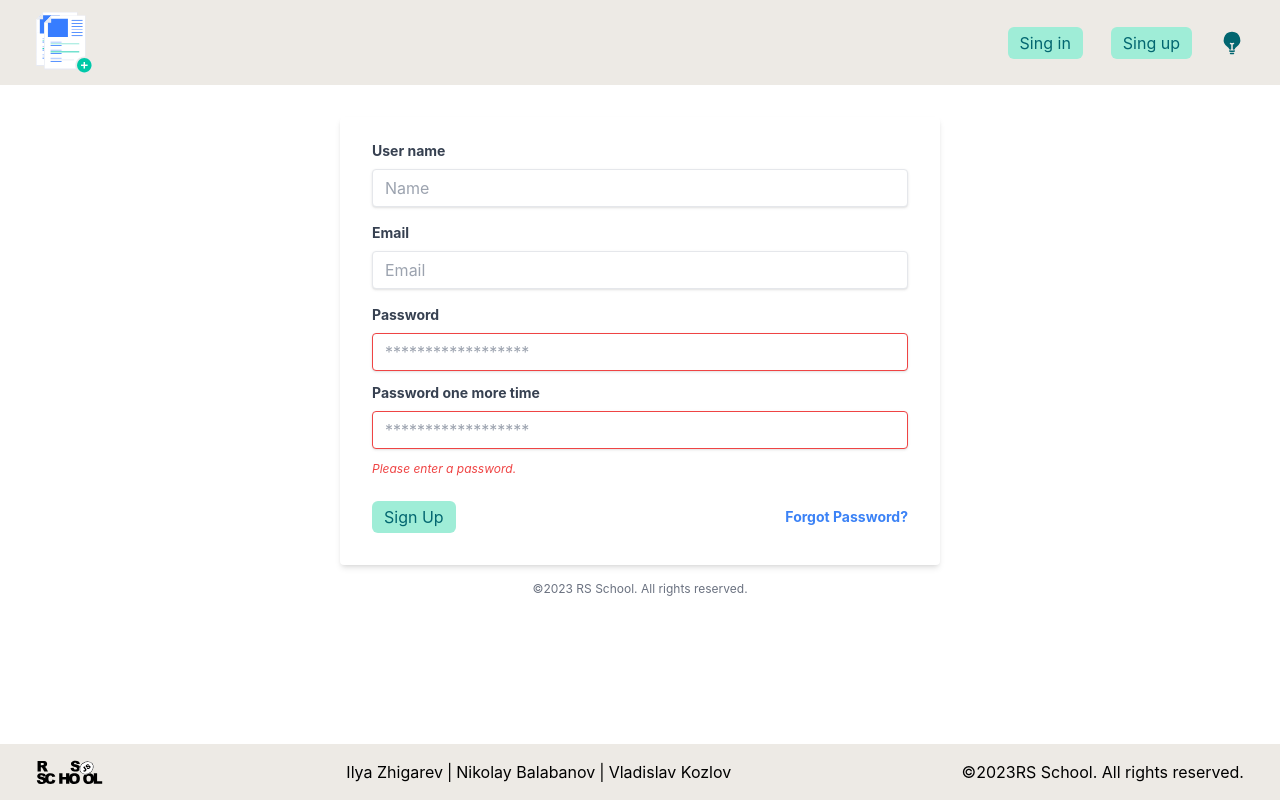
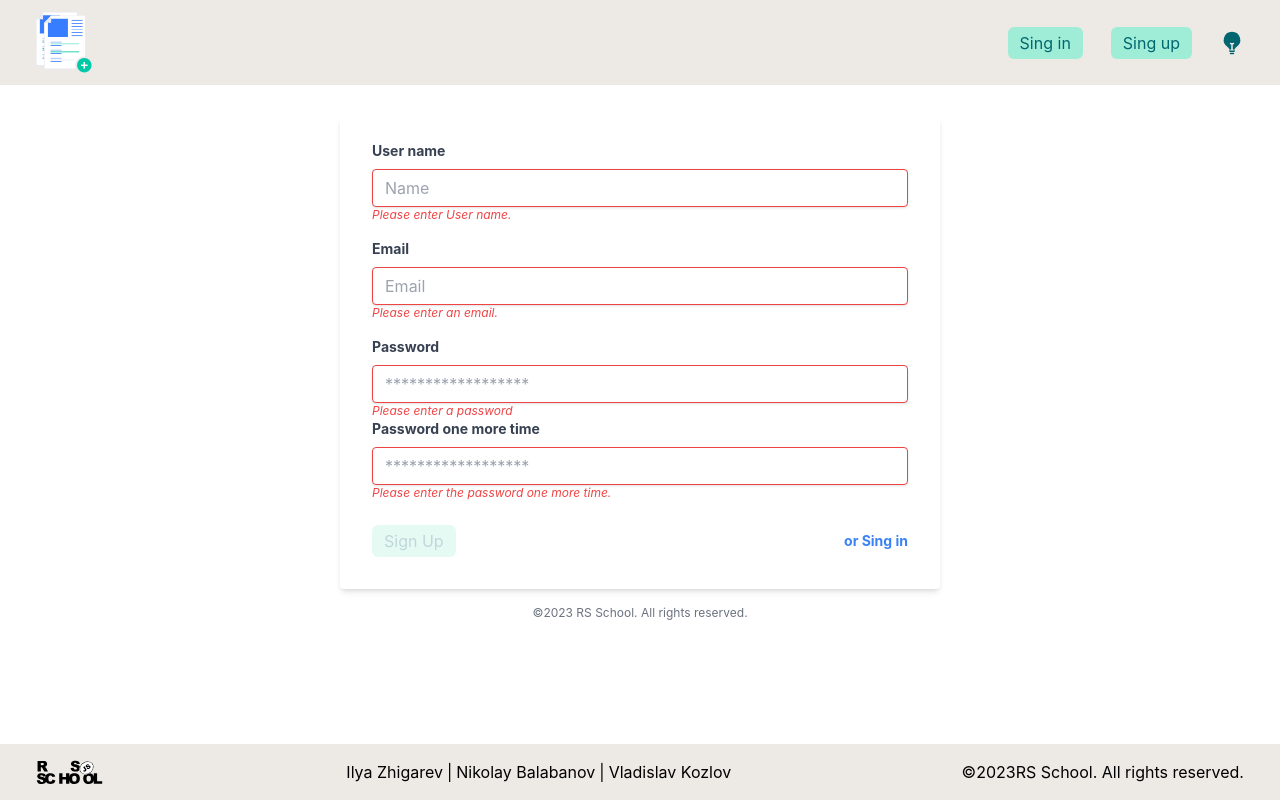
Before and after one commit to sensaur/rsclone, a React (Create React App) app: page /signup in a window 1280 px wide. Built offline with nearby package versions, Linux system fonts and the light colour scheme; no server answers.

Commit message:
feat: add validation for singIn and singUp forms

```diff
--- a/src/components/NavBarStart.tsx
+++ b/src/components/NavBarStart.tsx
@@ -29,4 +29,3 @@ function NavBarStart() {
 }
 
 export default NavBarStart;
-// button style: px-3 py-1 bg-color2 rounded-md hover:bg-color1 hover:text-color3
--- a/src/components/SignIn.tsx
+++ b/src/components/SignIn.tsx
@@ -8,20 +8,28 @@ import { useAppDispatch, useAppSelector } from '../hooks/redux';
 import { removeUserError } from '../redux/slices/userSlice';
 
 function SignIn() {
+  const [email, setEmail] = useState<string>('');
+  const [password, setPassword] = useState<string>('');
+  const [isValidEmail, setIsValidEmail] = useState<boolean>(false);
+  const [isValidPassword, setIsValidPassword] = useState<boolean>(false);
+
   const dispatch = useAppDispatch();
   const { error, isLoading, user } = useAppSelector((state) => state.userSlice);
+  const navigate = useNavigate();
 
-  const navigate = useNavigate();
-  const initialState = {
-    email: '',
-    password: '',
-  };
-  const [toSend, setToSend] = useState(initialState);
   useEffect(() => {
     document.title = 'Sign in';
   }, []);
-  const handleChange = (e: ChangeEvent<HTMLInputElement>) => {
-    setToSend({ ...toSend, [e.target.name]: e.target.value.trim() });
+  const handlePasswordChange = (e: ChangeEvent<HTMLInputElement>) => {
+    setPassword(e.target.value.trim());
+    setIsValidPassword(e.target.value.trim().length > 0);
+  };
+  const handleEmailChange = (e: ChangeEvent<HTMLInputElement>) => {
+    const value = e.target.value.trim();
+    setEmail(value);
+    setIsValidEmail(value !== ''
+      // eslint-disable-next-line no-useless-escape
+      && /^(|(([A-Za-z0-9]+_+)|([A-Za-z0-9]+\-+)|([A-Za-z0-9]+\.+)|([A-Za-z0-9]+\++))*[A-Za-z0-9]+@((\w+\-+)|(\w+\.))*\w{1,63}\.[a-zA-Z]{2,6})$/i.test(value));
   };
   if (error) {
     Swal.fire(error);
@@ -33,9 +41,7 @@ function SignIn() {
 
   const handleSubmit = async (e: FormEvent) => {
     e.preventDefault();
-    if (Object.entries(toSend).length) {
-      dispatch(signIn(toSend));
-    }
+    dispatch(signIn({ email, password }));
   };
 
   return (
@@ -47,15 +53,16 @@ function SignIn() {
             Email
           </label>
           <input
-            className="shadow appearance-none border rounded w-full py-2 px-3 text-gray-700 leading-tight focus:outline-none focus:shadow-outline dark:bg-colorD2 dark:text-colorD3"
+            className={`shadow appearance-none border ${isValidEmail ? '' : 'border-red-500'} rounded w-full py-2 px-3 text-gray-700 leading-tight focus:outline-none focus:shadow-outline dark:bg-colorD2 dark:text-colorD3`}
             id="email"
             name="email"
             type="text"
             placeholder="Email"
             autoComplete="email"
-            onChange={handleChange}
-            value={toSend.email}
+            onChange={handleEmailChange}
+            value={email}
           />
+          {!isValidEmail && <p className="text-red-500 text-xs italic">Please enter an email.</p>}
         </div>
         <div className="mb-6">
           {/* eslint-disable-next-line jsx-a11y/label-has-associated-control */}
@@ -63,31 +70,33 @@ function SignIn() {
             Password
           </label>
           <input
-            className="shadow appearance-none border border-red-500 rounded w-full py-2 px-3 text-gray-700 mb-3 leading-tight focus:outline-none focus:shadow-outline dark:bg-colorD2 dark:text-colorD3"
+            className={`shadow appearance-none border ${isValidPassword ? '' : 'border-red-500'} rounded w-full py-2 px-3 text-gray-700 mb-3 leading-tight focus:outline-none focus:shadow-outline dark:bg-colorD2 dark:text-colorD3`}
             id="password"
             name="password"
             type="password"
             autoComplete="current-password"
             placeholder="******************"
-            onChange={handleChange}
-            value={toSend.password}
+            onChange={handlePasswordChange}
+            value={password}
           />
-          <p className="text-red-500 text-xs italic">Please enter a password.</p>
+          {!isValidPassword && <p className="text-red-500 text-xs italic">Please enter a password.</p>}
         </div>
         <div className="flex items-center justify-between">
           <button
             id="confirmLogin"
-            className="btn btn-primary"
+            className="btn btn-primary disabled:opacity-25"
             type="submit"
+            disabled={!(isValidEmail && isValidPassword)}
           >
             Sign In
           </button>
-          <a
+          <button
             className="inline-block align-baseline font-bold text-sm text-blue-500 hover:text-blue-800 dark:text-colorD4 dark:hover:text-blue-800"
-            href="/"
+            onClick={() => navigate('/signup')}
+            type="button"
           >
-            Forgot Password?
-          </a>
+            or Sing up
+          </button>
         </div>
       </form>
       <p className="text-center text-gray-500 text-xs dark:text-colorD3">
--- a/src/components/SignUp.tsx
+++ b/src/components/SignUp.tsx
@@ -1,3 +1,4 @@
+/* eslint-disable @typescript-eslint/no-unused-vars */
 import {
   ChangeEvent, FormEvent, useEffect, useState,
 } from 'react';
@@ -7,40 +8,67 @@ import { signUp } from '../redux/ac/user.ac';
 import { useAppDispatch, useAppSelector } from '../hooks/redux';
 
 function SignUp() {
+  const [email, setEmail] = useState<string>('');
+  const [passwordOne, setPasswordOne] = useState<string>('');
+  const [passwordTwo, setPasswordTwo] = useState<string>('');
+  const [userName, setUserName] = useState<string>('');
+  const [isValidUserName, setIsValidUserName] = useState<boolean>(false);
+  const [isValidEmail, setIsValidEmail] = useState<boolean>(false);
+  const [isValidPasswordOne, setIsValidPasswordOne] = useState<boolean>(false);
+  const [isValidPasswordTwo, setIsValidPasswordTwo] = useState<boolean>(false);
+
   const dispatch = useAppDispatch();
+  const navigate = useNavigate();
   const { error } = useAppSelector((state) => state.userSlice);
-  const initialState = {
-    userName: '',
-    email: '',
-    password: '',
-    password2: '',
-  };
-  const [toSend, setToSend] = useState(initialState);
-  const navigate = useNavigate();
   useEffect(() => {
     document.title = 'Sign Up';
   }, []);
+
+  const handleNameChange = (e: ChangeEvent<HTMLInputElement>) => {
+    setUserName(e.target.value.trim());
+    setIsValidUserName(e.target.value.trim().length > 2);
+  };
+  const handlePasswordChange = (e: ChangeEvent<HTMLInputElement>) => {
+    if (e.target.name === 'passwordOne') {
+      setPasswordOne(e.target.value.trim());
+      setIsValidPasswordOne(e.target.value.trim().length > 0);
+    } else {
+      setPasswordTwo(e.target.value.trim());
+      setIsValidPasswordTwo(e.target.value.trim().length > 0);
+    }
+  };
+  const handleEmailChange = (e: ChangeEvent<HTMLInputElement>) => {
+    const value = e.target.value.trim();
+    setEmail(value);
+    setIsValidEmail(value !== ''
+      // eslint-disable-next-line no-useless-escape
+      && /^(|(([A-Za-z0-9]+_+)|([A-Za-z0-9]+\-+)|([A-Za-z0-9]+\.+)|([A-Za-z0-9]+\++))*[A-Za-z0-9]+@((\w+\-+)|(\w+\.))*\w{1,63}\.[a-zA-Z]{2,6})$/i.test(value));
+  };
+
   const handleSubmit = async (e: FormEvent) => {
     e.preventDefault();
-    if (Object.entries(toSend).length) {
-      if (toSend.password !== toSend.password2) {
-        await Swal.fire('Passwords are not equal');
+    if (passwordOne !== passwordTwo) {
+      await Swal.fire('Passwords are not equal');
+    } else {
+      console.log(userName, email, passwordOne, passwordTwo);
+      console.log({
+        userName,
+        email,
+        password: passwordOne,
+        password2: passwordTwo,
+      });
+      await dispatch(signUp({
+        userName,
+        email,
+        password: passwordOne,
+        password2: passwordTwo,
+      }));
+      if (error) {
+        await Swal.fire(error || 'Wrong login / password');
       } else {
-        await dispatch(signUp(toSend));
-        if (error) {
-          await Swal.fire(error || 'Wrong login / password');
-        } else {
-          navigate('/login');
-        }
+        navigate('/login');
       }
     }
-  };
-
-  const handleChange = (e: ChangeEvent<HTMLInputElement>) => {
-    setToSend({
-      ...toSend,
-      [e.target.name]: e.target.value,
-    });
   };
 
   return (
@@ -52,15 +80,16 @@ function SignUp() {
             User name
           </label>
           <input
-            className="shadow appearance-none border rounded w-full py-2 px-3 text-gray-700 leading-tight focus:outline-none focus:shadow-outline dark:text-colorD3 dark:bg-colorD2"
+            className={`shadow appearance-none border ${isValidUserName ? '' : 'border-red-500'} rounded w-full py-2 px-3 text-gray-700 leading-tight focus:outline-none focus:shadow-outline dark:text-colorD3 dark:bg-colorD2`}
             id="userName"
             name="userName"
             type="text"
             placeholder="Name"
             autoComplete="userName"
-            onChange={handleChange}
-            value={toSend.userName}
+            onChange={handleNameChange}
+            value={userName}
           />
+          {!isValidUserName && <p className="text-red-500 text-xs italic">Please enter User name.</p>}
         </div>
         <div className="mb-4">
           {/* eslint-disable-next-line jsx-a11y/label-has-associated-control */}
@@ -68,15 +97,16 @@ function SignUp() {
             Email
           </label>
           <input
-            className="shadow appearance-none border rounded w-full py-2 px-3 text-gray-700 leading-tight focus:outline-none focus:shadow-outline dark:text-colorD3 dark:bg-colorD2"
+            className={`shadow appearance-none border ${isValidUserName ? '' : 'border-red-500'} rounded w-full py-2 px-3 text-gray-700 leading-tight focus:outline-none focus:shadow-outline dark:text-colorD3 dark:bg-colorD2`}
             id="email"
             name="email"
             type="text"
             placeholder="Email"
             autoComplete="email"
-            onChange={handleChange}
-            value={toSend.email}
+            onChange={handleEmailChange}
+            value={email}
           />
+          {!isValidUserName && <p className="text-red-500 text-xs italic">Please enter an email.</p>}
         </div>
         <div className="mb-6">
           {/* eslint-disable-next-line jsx-a11y/label-has-associated-control */}
@@ -84,44 +114,50 @@ function SignUp() {
             Password
           </label>
           <input
-            className="shadow appearance-none border border-red-500 rounded w-full py-2 px-3 text-gray-700 mb-3 leading-tight focus:outline-none focus:shadow-outline dark:text-colorD3 dark:bg-colorD2"
-            id="password"
-            name="password"
+            className={`shadow appearance-none border ${isValidUserName ? '' : 'border-red-500'} rounded w-full py-2 px-3 text-gray-700 leading-tight focus:outline-none focus:shadow-outline dark:text-colorD3 dark:bg-colorD2`}
+            id="passwordOne"
+            name="passwordOne"
             type="password"
             placeholder="******************"
             autoComplete="new-password"
-            onChange={handleChange}
-            value={toSend.password}
+            onChange={handlePasswordChange}
+            value={passwordOne}
           />
+          {!isValidUserName && <p className="text-red-500 text-xs italic">Please enter a password</p>}
           {/* eslint-disable-next-line jsx-a11y/label-has-associated-control */}
           <label className="block text-gray-700 text-sm font-bold mb-2 dark:text-colorD3" htmlFor="password2">
             Password one more time
           </label>
           <input
-            className="shadow appearance-none border border-red-500 rounded w-full py-2 px-3 text-gray-700 mb-3 leading-tight focus:outline-none focus:shadow-outline dark:text-colorD3 dark:bg-colorD2"
-            id="password2"
-            name="password2"
+            className={`shadow appearance-none border ${isValidUserName ? '' : 'border-red-500'} rounded w-full py-2 px-3 text-gray-700 leading-tight focus:outline-none focus:shadow-outline dark:text-colorD3 dark:bg-colorD2`}
+            id="passwordTwo"
+            name="passwordTwo"
             type="password"
             placeholder="******************"
             autoComplete="new-password"
-            onChange={handleChange}
-            value={toSend.password2}
+            onChange={handlePasswordChange}
+            value={passwordTwo}
           />
-          <p className="text-red-500 text-xs italic">Please enter a password.</p>
+          <p className="text-red-500 text-xs italic">Please enter the password one more time.</p>
         </div>
         <div className="flex items-center justify-between">
           <button
-            className="btn btn-primary"
+            className="btn btn-primary disabled:opacity-25"
             type="submit"
+            disabled={!(isValidEmail
+              && isValidPasswordOne
+              && isValidPasswordTwo
+              && isValidUserName)}
           >
             Sign Up
           </button>
-          <a
+          <button
             className="inline-block align-baseline font-bold text-sm text-blue-500 hover:text-blue-800 dark:text-colorD4 dark:hover:text-blue-800"
-            href="/"
+            onClick={() => navigate('/login')}
+            type="button"
           >
-            Forgot Password?
-          </a>
+            or Sing in
+          </button>
         </div>
       </form>
       <p className="text-center text-gray-500 text-xs dark:text-colorD3">
--- a/src/components/Task/Task.tsx
+++ b/src/components/Task/Task.tsx
@@ -61,13 +61,13 @@ function Task({
             </div>
             <p className={`text-lg py-2 dark:text-colorD3 break-words ${task.isDone ? 'hidden' : ''}`}>{task.taskDescription}</p>
             <div className="flex justify-between items-center">
-              <button className="mr-3" title="edit card" aria-label="Edit card" type="button" onClick={() => handleEdit()}>
+              <button className="mr-3" title="edit task" aria-label="Edit task" type="button" onClick={() => handleEdit()}>
                 <AiFillEdit className="w-6 h-6 transition-transform hover:scale-125 hover:text-color1 dark:hover:text-colorD4 dark:text-colorD3" />
               </button>
-              <button type="button" title="delete card" aria-label="Delete card" onClick={() => setTaskDone()}>
+              <button type="button" title={task.isDone ? 'set done' : 'set undone'} aria-label={task.isDone ? 'set done' : 'set undone'} onClick={() => setTaskDone()}>
                 <MdDone className="w-6 h-6 transition-transform hover:scale-125 hover:text-color1 dark:hover:text-colorD4 dark:text-colorD3" />
               </button>
-              <button className="mr-3" type="button" title="delete card" aria-label="Delete card" onClick={() => setIsTaskModal(true)}>
+              <button className="mr-3" type="button" title="delete task" aria-label="Delete task" onClick={() => setIsTaskModal(true)}>
                 <AiFillDelete className="w-6 h-6 transition-transform hover:scale-125 hover:text-color1 dark:hover:text-colorD4 dark:text-colorD3" />
               </button>
             </div>
--- a/src/redux/ac/user.ac.ts
+++ b/src/redux/ac/user.ac.ts
@@ -2,7 +2,7 @@ import { createAsyncThunk } from '@reduxjs/toolkit';
 import Swal from 'sweetalert2';
 import Toast from '../../components/UI/toast';
 import * as endPoints from '../../config/endPoints';
-import { IUserInfo } from '../../types/IUser';
+import { IUserCreate, IUserInfo } from '../../types/IUser';
 
 const signIn = createAsyncThunk(
   'user/fetchAll',
@@ -25,7 +25,7 @@ const signIn = createAsyncThunk(
 
 const signUp = createAsyncThunk(
   'user/createNew',
-  async (payload: IUserInfo, thunkAPI) => {
+  async (payload: IUserCreate, thunkAPI) => {
     try {
       const res = await fetch(endPoints.signUp(), {
         method: 'POST',
```
Also changed, not shown: src/types/IUser.ts (+7 -0 lines).
